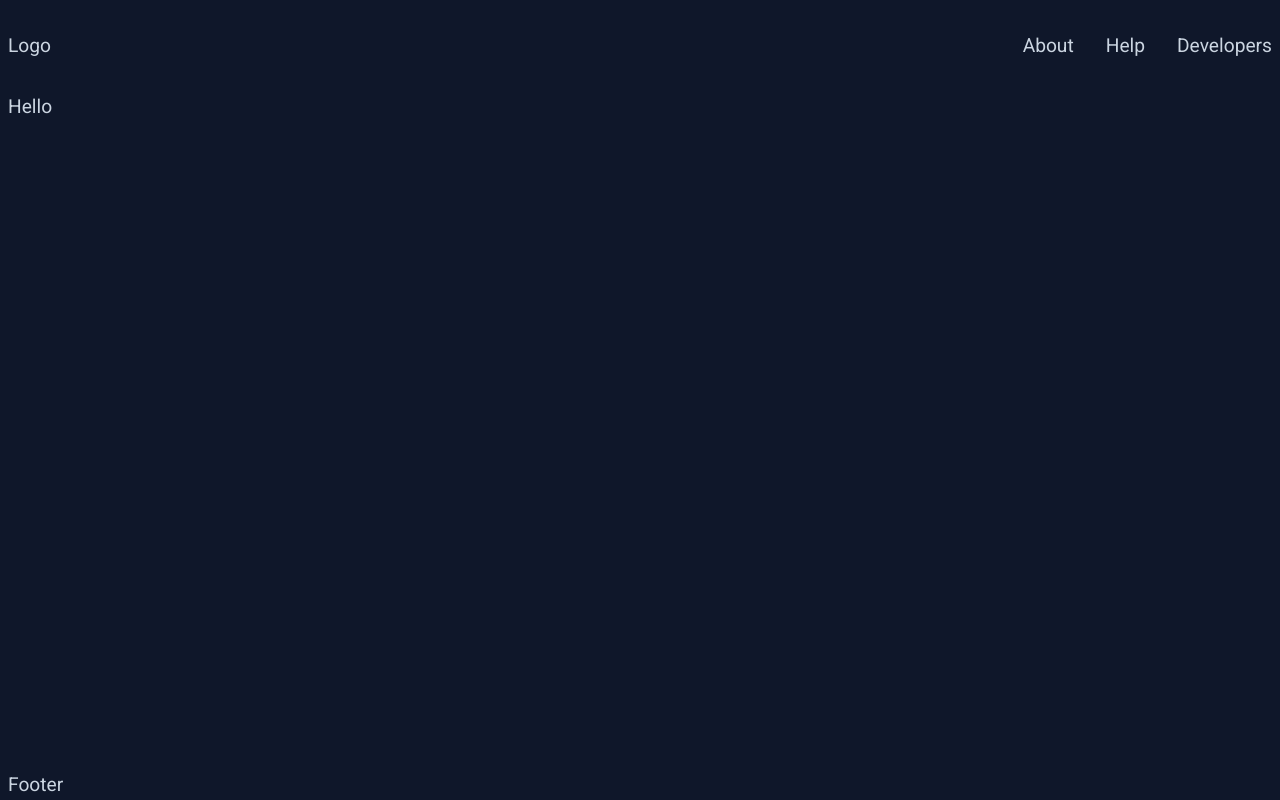
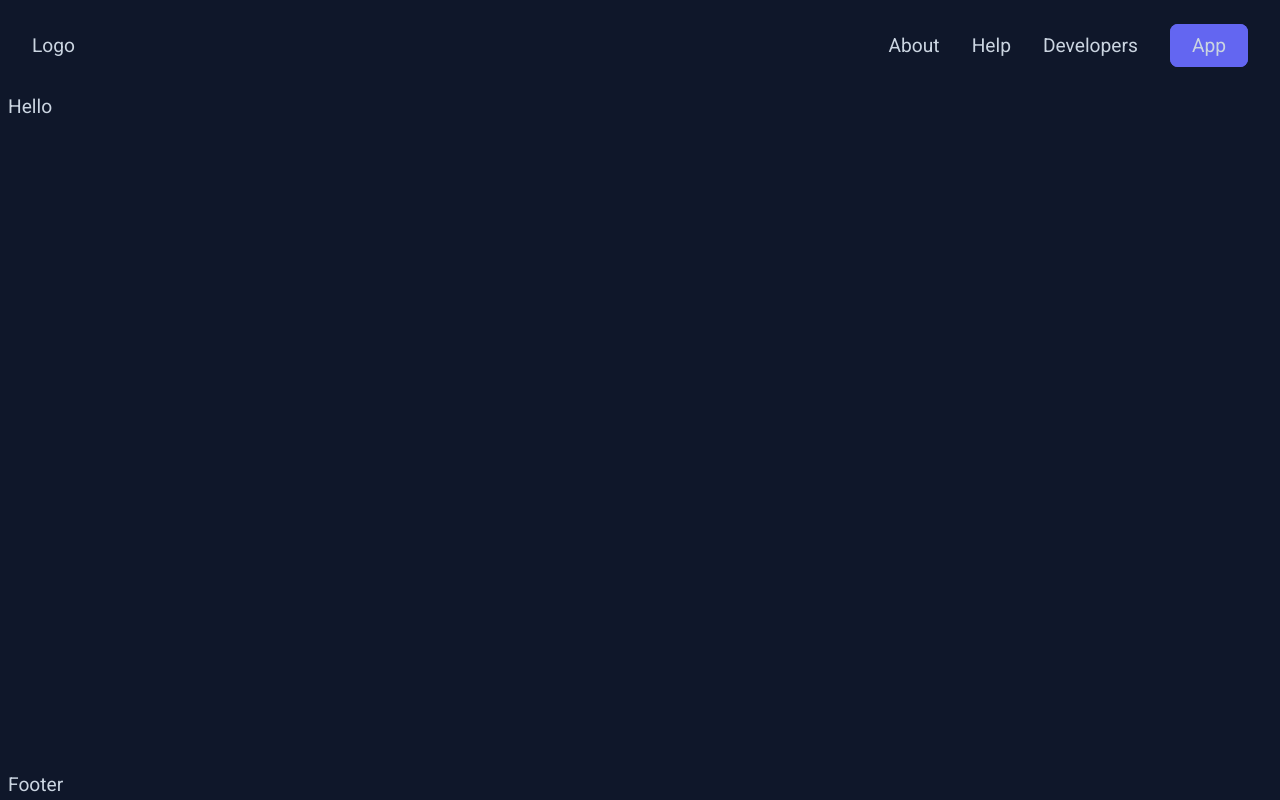
Before and after one commit to HarmonyZKDAO/lossless-landing-page, a Next.js app: page / in a window 1280 px wide. Built offline with nearby package versions, Linux system fonts and the light colour scheme.

Commit message:
Add links header

```diff
--- a/components/header.js
+++ b/components/header.js
@@ -23,7 +23,7 @@ export default function Header() {
   ];
 
   return (
-    <div className="flex items-center justify-between py-8">
+    <div className="flex items-center justify-between py-8 px-6">
       <Link href="/">Logo</Link>
       <nav>
         <section className="MOBILE-MENU flex lg:hidden">
@@ -52,7 +52,7 @@ export default function Header() {
           <div className={isNavOpen ? styles.showMenuNav : styles.hideMenuNav}>
             <div
               className="CROSS-ICON absolute top-0 right-0 px-8 py-8"
-              onClick={() => setIsNavOpen(false)} // change isNavOpen state to false to close the menu
+              onClick={() => setIsNavOpen(false)}
             >
               <svg
                 xmlns="http://www.w3.org/2000/svg"
@@ -73,26 +73,43 @@ export default function Header() {
             <ul className="MENU-LINK-MOBILE-OPEN flex flex-col items-center justify-between min-h-[250px]">
               {links.map((link, index) => {
                 return (
-                  <li
-                    className="border-b border-gray-400 my-8"
-                    key={index}
-                  >
-                    <a href={link.urlLink}>{link.textLink}</a>
+                  <li className={styles.navLink} key={index}>
+                    <Link href={link.urlLink}>{link.textLink}</Link>
                   </li>
                 );
               })}
+              <li>
+                <a
+                  href="/app"
+                  target="_blank"
+                  rel="noreferrer noopener nofollow"
+                  className="rounded-lg border-2 border-indigo-500 px-5 py-2 bg-indigo-500 hover:bg-transparent transition-colors"
+                >
+                  App
+                </a>
+              </li>
             </ul>
           </div>
         </section>
 
-        <ul className="DESKTOP-MENU hidden space-x-8 lg:flex">
+        <ul className="DESKTOP-MENU hidden space-x-8 lg:flex justify-center items-center">
           {links.map((link, index) => {
             return (
-              <li className="border-gray-400" key={index}>
-                <a href={link.urlLink}>{link.textLink}</a>
+              <li className={styles.navLink} key={index}>
+                <Link href={link.urlLink}>{link.textLink}</Link>
               </li>
             );
           })}
+          <li>
+            <a
+              href="/app"
+              target="_blank"
+              rel="noreferrer noopener nofollow"
+              className="rounded-lg font-medium border-2 border-indigo-500 px-5 py-2 bg-indigo-500 hover:shadow-lg hover:shadow-indigo-500 transition-shadow"
+            >
+              App
+            </a>
+          </li>
         </ul>
       </nav>
     </div>
--- a/pages/index.js
+++ b/pages/index.js
@@ -3,7 +3,5 @@ import Image from "next/image";
 import styles from "../styles/Home.module.css";
 
 export default function Home() {
-  return (
-    <div>Hello</div>
-  );
+  return <div>Hello</div>;
 }
--- a/styles/Header.module.css
+++ b/styles/Header.module.css
@@ -4,3 +4,7 @@
 .showMenuNav {
   @apply absolute w-full h-screen top-0 left-0 z-10 flex justify-center items-center bg-slate-900 text-slate-300;
 }
+
+.navLink{
+  @apply hover:text-indigo-400;
+}
```
